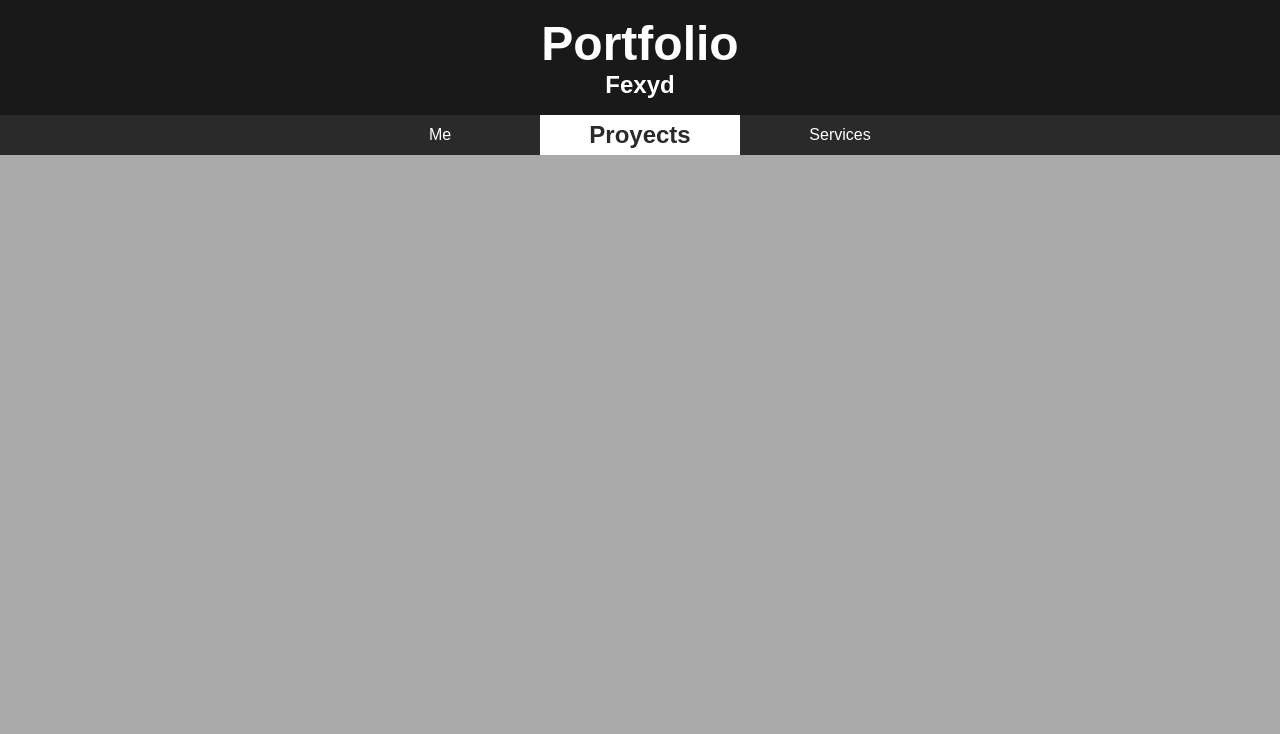
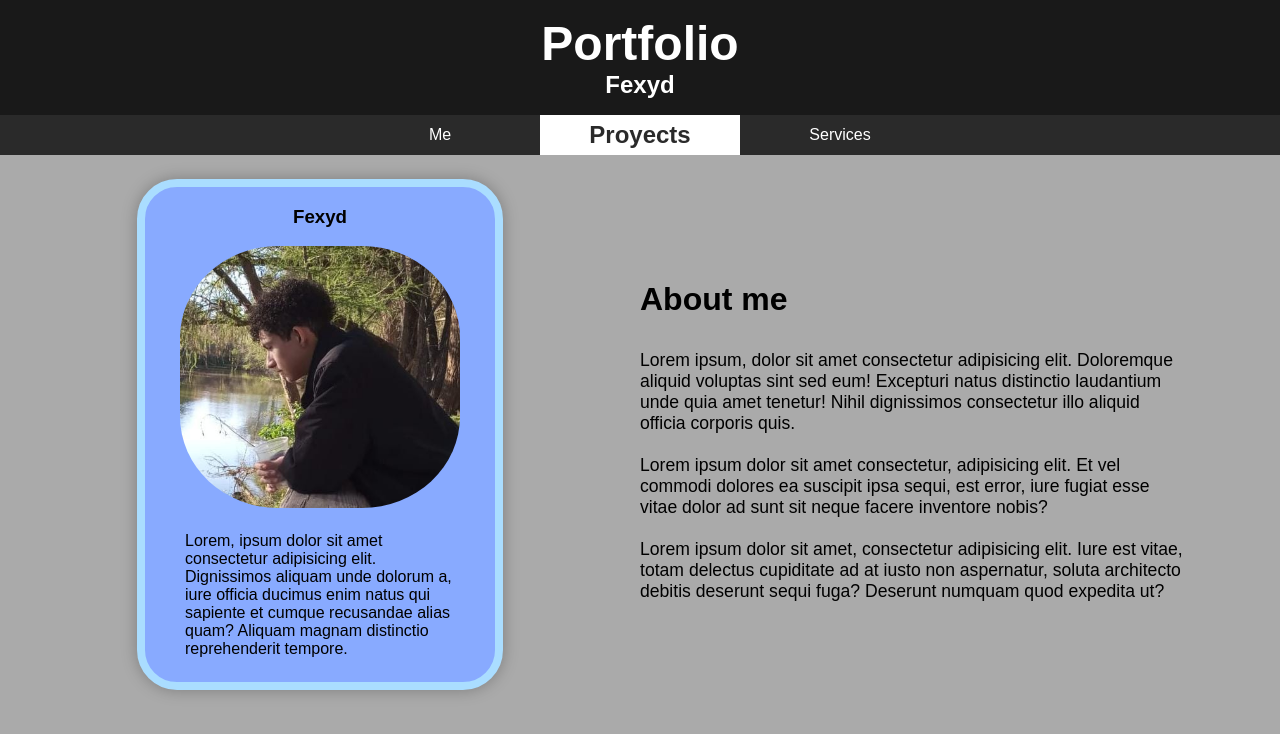
Before and after one commit to Fexyd/Portfolio-VidGameDev, a plain HTML site: page PortFolio-VidGamedev/index.html in a window 1280 px wide. Drawn offline with Linux system fonts and the light colour scheme.

Commit message:
main- v0.0.03 {Añadi algo de contenido por primera vez y se esta empezando a usar flexbox mas grid. Aun falta por refinar varias cosas pero esta la base para continuar}

```diff
--- a/PortFolio-VidGamedev/index.html
+++ b/PortFolio-VidGamedev/index.html
@@ -34,5 +34,46 @@
             </nav>
 
         </header>
+        <main>
+            <div class="main__grid">
+
+                <section class="main-grid__aboutMe">
+
+                    <article class="aboutMe__card"> <!--FOTO DE PRESENTACION + NOMBRE -->
+                        <h3>Fexyd</h3>
+                        <div class="aboutMe-card__img">
+                            <img src="images/main/WhatsApp Image 2025-04-09 at 10.13.15 PM.jpeg" alt="Image Fexyd">
+                        </div>
+                        <p>
+                            Lorem, ipsum dolor sit amet consectetur adipisicing elit. Dignissimos aliquam unde dolorum a, iure officia ducimus enim natus qui sapiente et cumque recusandae alias quam? Aliquam magnam distinctio reprehenderit tempore.
+                        </p>
+                    </article>
+
+                    <article class="aboutMe__text"> <!--TEXTO DE PRESENTACION-->
+                        <h3>About me</h3>
+                        <p>
+                            Lorem ipsum, dolor sit amet consectetur adipisicing elit. Doloremque aliquid voluptas sint sed eum! Excepturi natus distinctio laudantium unde quia amet tenetur! Nihil dignissimos consectetur illo aliquid officia corporis quis. <br>
+
+                            <br>
+                            Lorem ipsum dolor sit amet consectetur, adipisicing elit. Et vel commodi dolores ea suscipit ipsa sequi, est error, iure fugiat esse vitae dolor ad sunt sit neque facere inventore nobis?<br>
+
+                            <br>
+                            Lorem ipsum dolor sit amet, consectetur adipisicing elit. Iure est vitae, totam delectus cupiditate ad at iusto non aspernatur, soluta architecto debitis deserunt sequi fuga? Deserunt numquam quod expedita ut?<br>
+                        </p>
+                    </article>
+
+                </section>
+
+                <section class="main-grid__Projects">
+
+                </section>
+
+                <section class="main-grid__services">
+
+                </section>
+            </div>
+        </main>
+
+
     </body>
 </html>
--- a/PortFolio-VidGamedev/styles/main.css
+++ b/PortFolio-VidGamedev/styles/main.css
@@ -12,6 +12,7 @@ body, .header__title {
 body{
     background-color: #aaa;
     width: 100vw;
+    box-sizing: border-box;
 }
 
 /*
@@ -102,3 +103,85 @@ Barra de navegacion
     background-color: #2a2a2a;
     color: #fff;
 }
+
+/*
+==============================================================================
+MAIN SECTION
+==============================================================================
+*/
+
+.main__grid{
+    display: grid;
+    grid-template-rows: repeat(3, minmax(1fr, auto));
+    box-sizing: border-box;
+}
+
+.main-grid__aboutMe{
+    display: grid;
+    grid-template-columns: minmax(200px, 2fr) minmax(200px, 2fr);
+    box-sizing: border-box;
+}
+
+.aboutMe__card {
+    background-color: #8af;
+    display: flex;
+    flex-direction: column;
+    align-items: center;
+    justify-content: center;
+    margin: 1.5rem;
+    max-width: 350px;
+    min-width: 250px;
+    justify-self: center;
+
+    border-radius: 2.5rem;
+    border: 0.5rem solid #adf;
+    box-shadow: 0 0 1rem 0 #0004;
+}
+
+
+.aboutMe-card__img{
+    display: flex;
+    justify-content: center
+}
+
+.aboutMe__card p {
+    display: inline-block;
+    margin: 1.5rem 2.5rem;
+    font-size: 1em;
+}
+
+.aboutMe__card > div > img {
+    max-width: 80%;
+    border-radius: 35%;
+    object-fit: cover;
+}
+
+.aboutMe__text {
+    align-self: center;
+    max-width: 550px;
+    margin-right: 2.5rem;
+    box-sizing: border-box;
+}
+
+.aboutMe__text p {
+    font-size: 1.1rem
+}
+
+.aboutMe__text h3 {
+    font-size: 2rem;
+}
+
+@media screen and (max-width: 780px) {
+    .main-grid__aboutMe{
+        grid-template-columns: 1fr;
+    }
+    .aboutMe__text{
+        margin: 1.5rem 2.5rem
+    }
+
+    .aboutMe__card {
+        max-width: 350px;
+        min-width: 250px;
+    }
+
+}
```
Also changed, not shown: PortFolio-VidGamedev/images/main/WhatsApp Image 2025-04-09 at 10.13.15 PM.jpeg (added).
